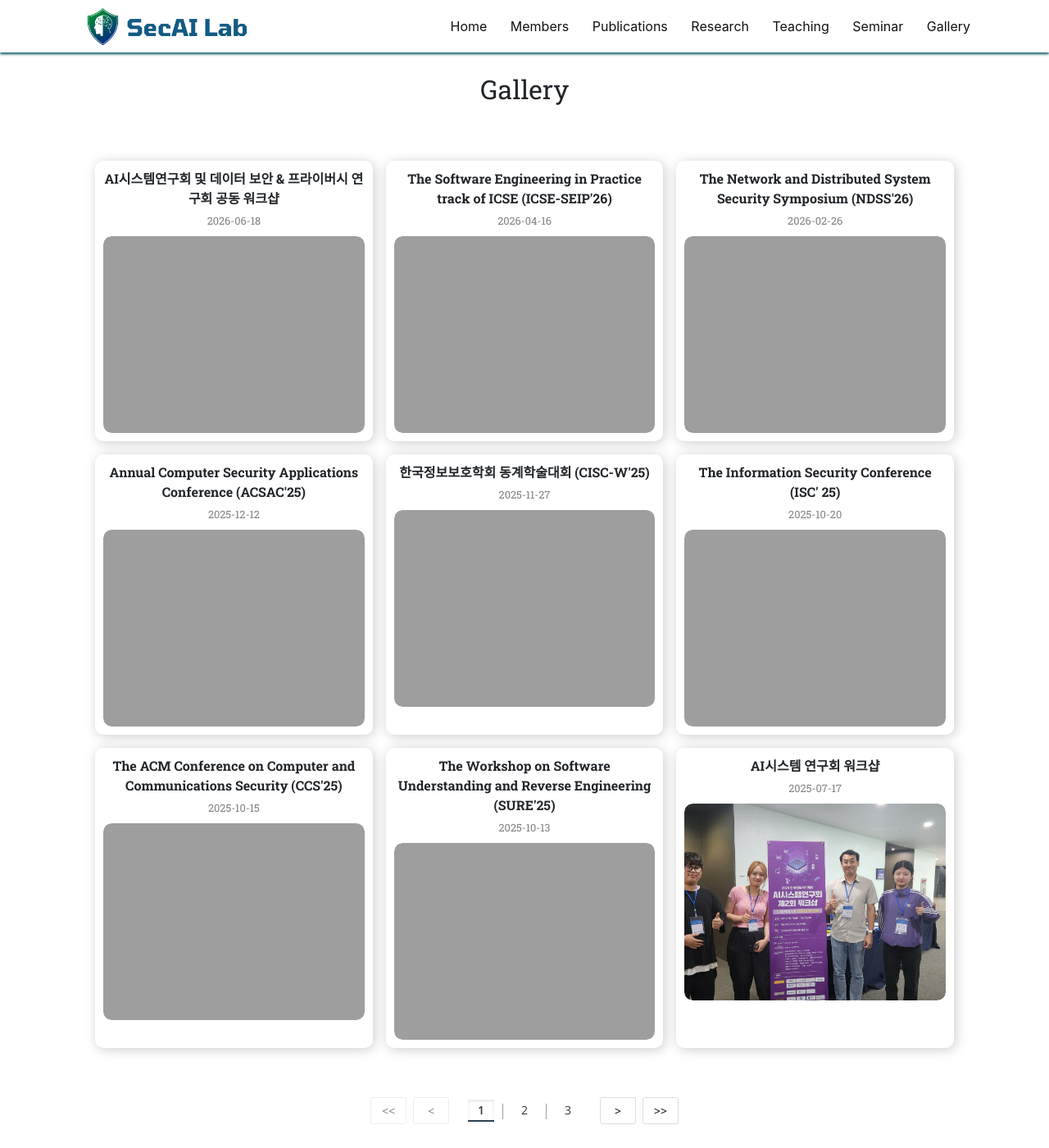
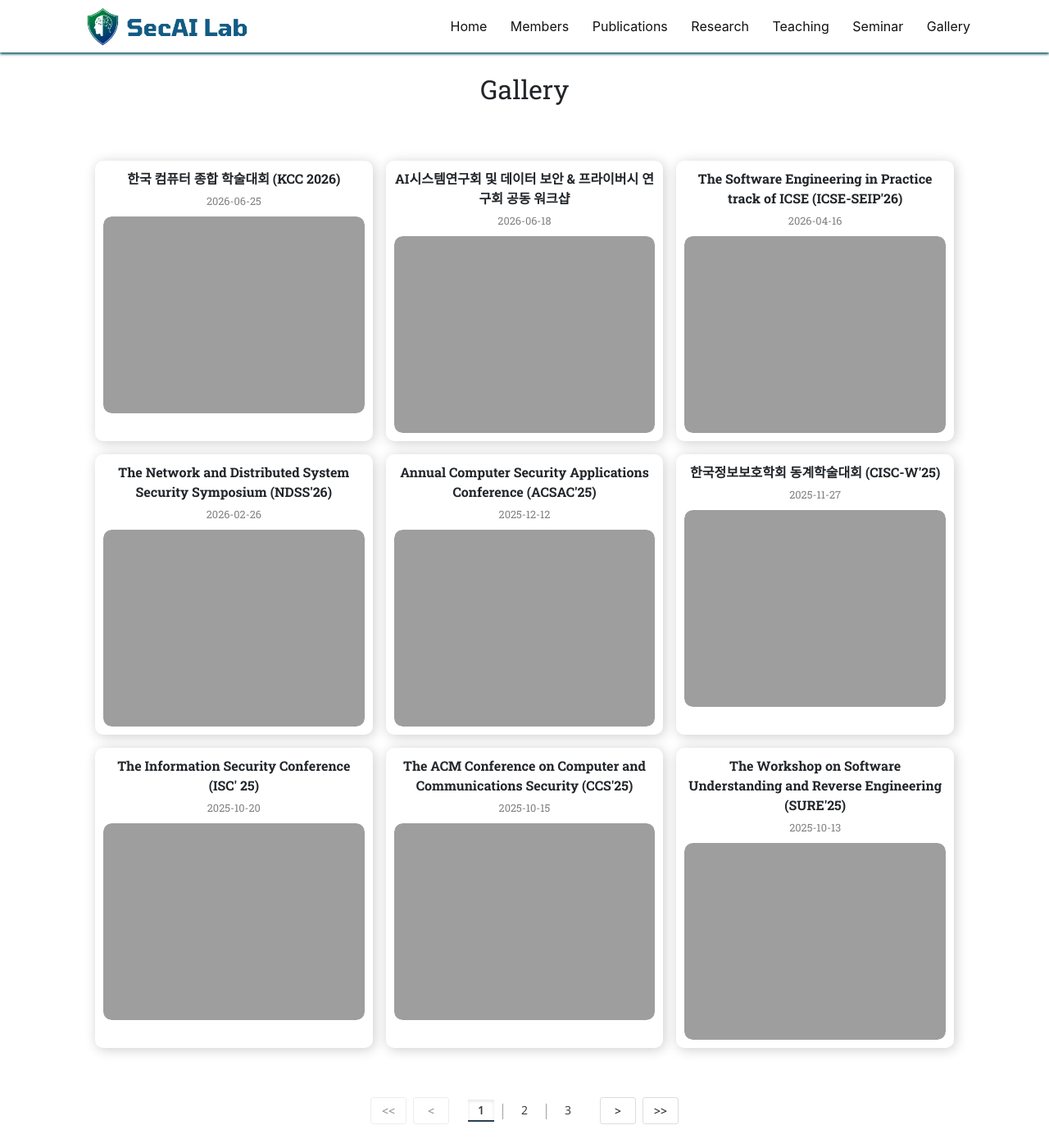
Before and after one commit to SecAI-Lab/secai-lab.github.io, a Jekyll site: the page built from pages/gallery.md, in a window 1280 px wide and 1400 px high. Shown: the whole window at 82% size. Built offline with Jekyll 4.4.1, drawn with Linux system fonts in a browser that asks for light colours; nearby versions of some CDN libraries.

Commit message:
Update gallery (KCC 2026)

```diff
--- a/_data/gallery.yml
+++ b/_data/gallery.yml
@@ -1,3 +1,22 @@
+- title: "한국 컴퓨터 종합 학술대회 (KCC 2026)"
+  images:
+    - filename: 260625_1.jpg
+      date: "2026-06-25"
+    - filename: 260624_1.jpg
+      date: "2026-06-24"
+    - filename: 260624_2.jpg
+      date: "2026-06-24"
+    - filename: 260625_1.jpg
+      date: "2026-06-25"
+    - filename: 260625_2.jpg
+      date: "2026-06-25"
+    - filename: 260625_3.jpg
+      date: "2026-06-25"
+    - filename: 260626_1.jpg
+      date: "2026-06-26"
+    - filename: 260626_2.jpg
+      date: "2026-06-26"
+
 - title: "AI시스템연구회 및 데이터 보안 & 프라이버시 연구회 공동 워크샵"
   images:
     - filename: 260618.jpg
@@ -9,7 +28,6 @@
       date: "2026-04-16"
     - filename: /ICSE_SEIP_26/20260415_120017.jpg
       date: "2026-04-16"
-
 
 - title: "The Network and Distributed System Security Symposium (NDSS'26)"
   images:
@@ -30,7 +48,6 @@
       date: "2025-12-12"
     - filename: /ACSAC_25/IMG_0805.jpg
       date: "2025-12-12"
-
 
 - title: "한국정보보호학회 동계학술대회 (CISC-W'25)"
   images:
```
Also changed, not shown: images/gallery/KCC_26/260624_2.jpg (added), 6 other files.
